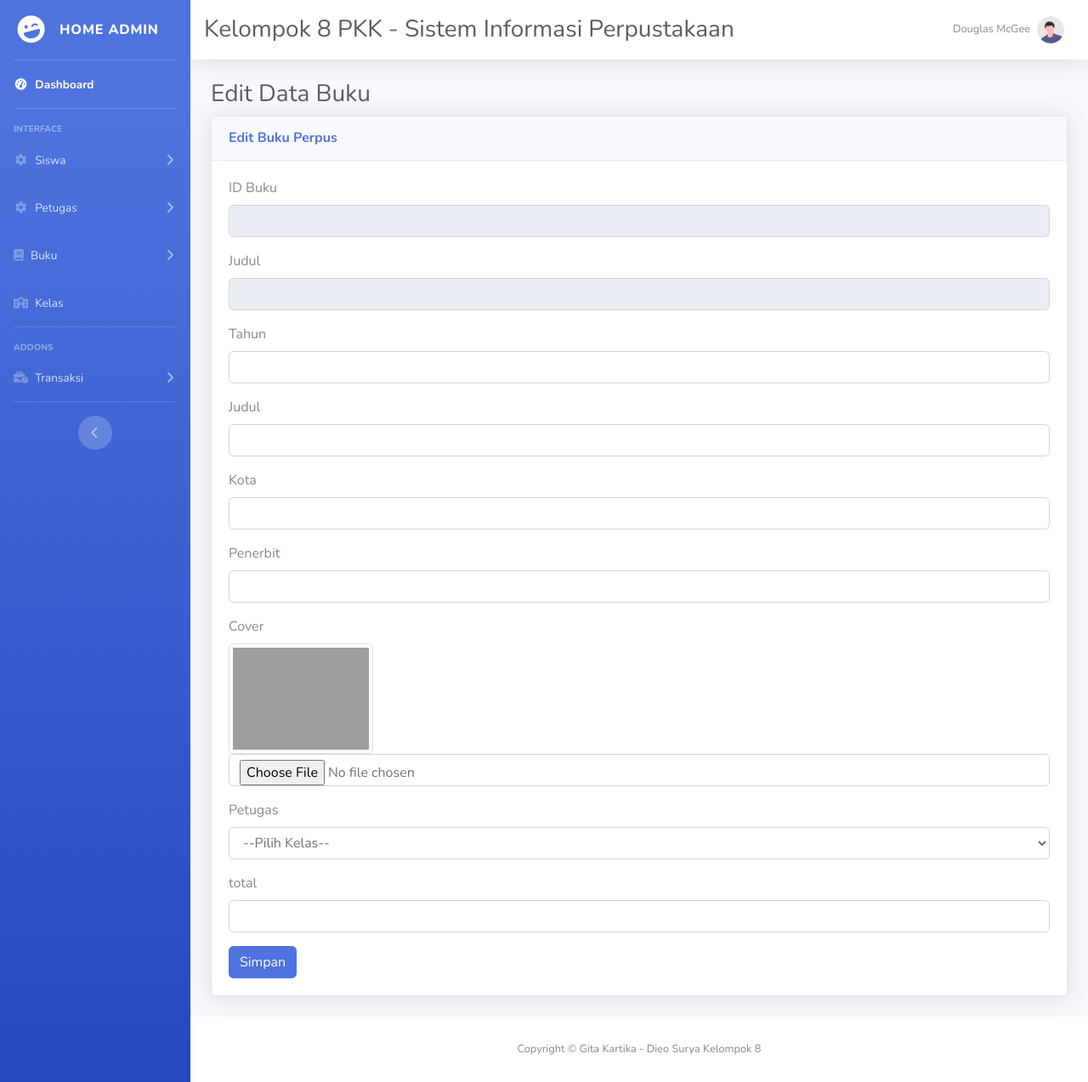
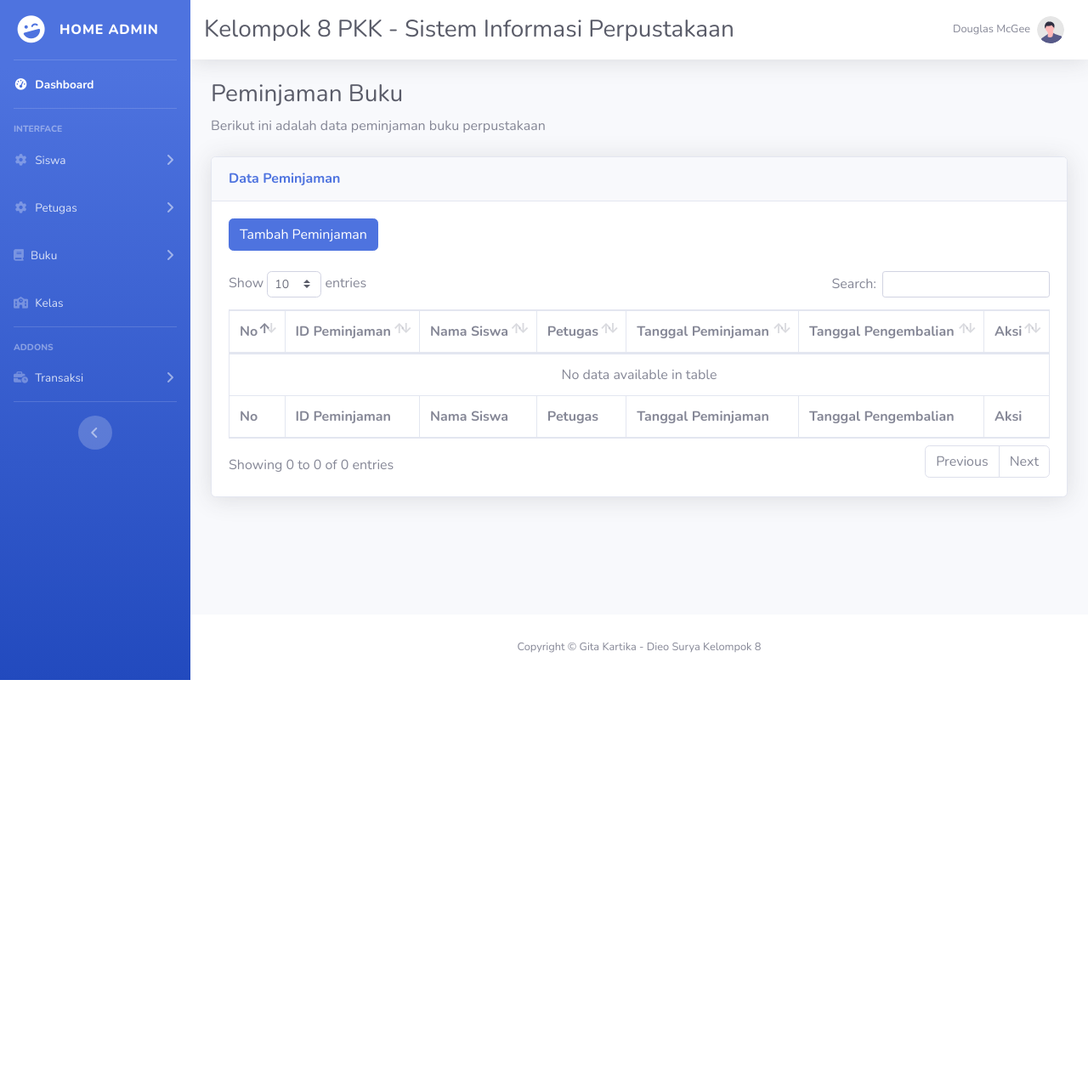
Before and after one commit to dieosurya867/Kelompok8PKK, a PHP site: page /admin/pinjam.php in a window 1280 px wide. Shown: the whole page at 85% size. After the commit the page ends 800 px from the top, so only its background shows below. Run offline with PHP 8.4, Linux system fonts and the light colour scheme; data that the repository does not hold is empty; some libraries are stand-ins or nearby versions; grey boxes are pictures that could not be loaded.

Commit message:
nyoba tampil data peminjaman(masih error)

```diff
--- a/admin/pinjam.php
+++ b/admin/pinjam.php
@@ -2,175 +2,141 @@
 include '../function/config.php';
 include '../function/function.php';
 
+// Gita
+//hapus data
+if (isset($_GET['id_peminjaman'])) {
+    $id_peminjaman = $_GET['id_peminjaman'];
+    $query = delete("peminjaman", "id_peminjaman", "$id_peminjaman");
+
+    if ($query) {
+        echo "<div class='alert alert-info'> Data berhasil dihapus.</div>";
+    } else {
+        echo "<div class='alert alert-danger'> Data Gagal dihapus.</div>";
+    }
+}
+
 ?>
+
 <!DOCTYPE html>
 <html lang="en">
-
 <head>
-
-    <meta charset="utf-8">
+    <meta charset="UTF-8">
     <meta http-equiv="X-UA-Compatible" content="IE=edge">
-    <meta name="viewport" content="width=device-width, initial-scale=1, shrink-to-fit=no">
-    <meta name="description" content="">
-    <meta name="author" content="">
-
-    <title>Edit Data Buku</title>
+    <meta name="viewport" content="width=device-width, initial-scale=1.0">
+    <title>Data Peminjaman</title>
 
      <!-- Custom fonts for this template -->
      <link href="vendor/fontawesome-free/css/all.min.css" rel="stylesheet" type="text/css" />
     <script src="https://kit.fontawesome.com/7b36e01bb8.js" crossorigin="anonymous"></script>
-    <link href="https://fonts.googleapis.com/css?family=Nunito:200,200i,300,300i,400,400i,600,600i,700,700i,800,800i,900,900i" rel="stylesheet" />
+    <link
+        href="https://fonts.googleapis.com/css?family=Nunito:200,200i,300,300i,400,400i,600,600i,700,700i,800,800i,900,900i"
+        rel="stylesheet" />
 
     <!-- Custom styles for this template -->
     <link href="../css/sb-admin-2.min.css" rel="stylesheet">
 
     <!-- Custom styles for this page -->
     <link href="../vendor/datatables/dataTables.bootstrap4.min.css" rel="stylesheet">
-
 </head>
-
 <body id="page-top">
-
-    <!-- Front End & Back End Gita Kartika Pariwara -->
      <!-- Page Wrapper -->
      <div id="wrapper">
         <?php include("sidebar.php") ?>
-
         <!-- Content Wrapper -->
         <div id="content-wrapper" class="d-flex flex-column">
         <?php include("topbar.php") ?>
-
             <!-- Main Content -->
             <div id="content">
+                <!-- Back End Gita Kartika Pariwara -->
 
                 <!-- Begin Page Content -->
                 <div class="container-fluid">
 
-                    <!-- Page Heading -->
-                    <h1 class="h3 mb-2 text-gray-800">Edit Data Buku</h1>
+                    <!-- Page Heading  Gita-->
+                    <h1 class="h3 mb-2 text-gray-800">Peminjaman Buku</h1>
+                    <p class="mb-4">Berikut ini adalah data peminjaman buku perpustakaan</p>
 
-                    <!-- Gita -->
-                    <!-- DataTales Example -->
+                    <!-- DataTales Example Gita-->
                     <div class="card shadow mb-4">
                         <div class="card-header py-3">
-                            <h6 class="m-0 font-weight-bold text-primary">Edit Buku Perpus</h6>
+                            <h6 class="m-0 font-weight-bold text-primary">Data Peminjaman</h6>
                         </div>
                         <div class="card-body">
+                            <div class="table-responsive">
+                                <a href="add_peminjaman.php" class="btn btn-primary">
+                                    Tambah Peminjaman
+                                </a> <br><br>
+
+                                <table class="table table-bordered" id="dataTable" width="100%" cellspacing="0">
+                                    <thead>
+                                        <tr>
+                                            <th>No</th>
+                                            <th>ID Peminjaman</th>
+                                            <th>Nama Siswa</th>
+                                            <th>Petugas</th>
+                                            <th>Tanggal Peminjaman</th>
+                                            <th>Tanggal Pengembalian</th>
+                                            <th>Aksi</th>
+                                        </tr>
+                                    </thead>
+                                    <tfoot>
+                                        <tr>
+                                            <th>No</th>
+                                            <th>ID Peminjaman</th>
+                                            <th>Nama Siswa</th>
+                                            <th>Petugas</th>
+                                            <th>Tanggal Peminjaman</th>
+                                            <th>Tanggal Pengembalian</th>
+                                            <th>Aksi</th>
+                                        </tr>
+                                    </tfoot>
+                                    <tbody>
+                                        <!-- Gita -->
                                         <?php
-                            if (isset($_GET['id_buku'])) {
-                                $id_buku = $_GET["id_buku"];
-                                $edit = edit("buku", "id_buku", "$id_buku");
-                                $data = mysqli_fetch_assoc($edit);
-                            }
+                                    //$condition = 'peminjaman.id_siswa = siswa.nis, peminjaman.id_petugas = petugas.nip';
+                                    //$ambil = read_join('peminjaman, siswa, petugas', $condition, 'id_peminjaman');
+                                    $query = "SELECT FROM peminjaman JOIN siswa ON peminjaman.id_siswa = siswa.nis JOIN petugas ON peminjaman.id_petugas = petugas.nip ORDER BY id_peminjaman DESC";
+                                    //var_dump($condition); die;
+                                    $no = 1;
+                                    while ($data = mysqli_fetch_assoc($query)) {
                                     ?>
-                            <form action="update_buku.php" method="POST" enctype="multipart/form-data">
-                                <div class="mb-3">
-                                    <label for="" class="form-label">ID Buku</label>
-                                    <input type="text" class="form-control" name="id_buku" value="<?php echo $data['id_buku'] ?>" readonly>
-                                </div>
-                                <div class="mb-3">
-                                    <label for="" class="form-label">Judul</label>
-                                    <input type="text" class="form-control" name="judul" id="" value="<?php echo $data['judul'] ?>" readonly>
-                                </div>
-                                <div class="mb-3">
-                                    <label for="" class="form-label">Tahun</label>
-                                    <input type="text" class="form-control" name="tahun" id="" value="<?php echo $data['tahun'] ?>">
-
-                                </div>
-                                <div class="mb-3">
-                                    <label for="" class="form-label">Judul</label>
-                                    <input type="text" class="form-control" name="judul" id="" value="<?php echo $data['judul'] ?>">
-
-                                </div>
-                                <div class="mb-3">
-                                    <label for="" class="form-label">Kota</label>
-                                    <input type="text" class="form-control" name="kota" id="" value="<?php echo $data['kota'] ?>">
-
-                                </div>
-                                <div class="mb-3">
-                                    <label for="" class="form-label">Penerbit</label>
-                                    <input type="text" class="form-control" name="penerbit" id="" value="<?php echo $data['penerbit'] ?>">
-
-                                </div>
-                                <div class="mb-3">
-                                    <label for="" class="form-label">Cover</label> <br>
-                                    <img class="img-thumbnail" src="../foto/<?= $data['cover'] ?>" alt="foto" style="width:170px">
-                                    <input type="file" class="form-control" name="cover">
-                                    <input type="hidden" class="form-control" name="cover_old" value="<?php echo $data['cover'] ?>">
-
-                                </div>
-                                <div class="mb-3">
-                                    <label for="pilihkelas">Petugas</label>
-                                    <select class="form-control" name="kelas">
-                                        <option value="">--Pilih Kelas--</option>
-                                        <?php
-                                        $get_data = read('kelas', 'id_kelas');
-                                        while ($data = mysqli_fetch_array($get_data)) {
-                                        ?>
-                                            <option value="<?php echo $data['id_kelas']; ?>">
-                                                <?php echo $data['nama_kelas']; ?>
-                                            </option>
+                                        <tr>
+                                            <td><?= $no;
+                                                $no++ ?></td>
+                                            <td><?= $data['id_peminjaman'] ?></td>
+                                            <td><?= $data['id_siswa'] ?></td>
+                                            <td><?= $data['id_petugas'] ?></td>
+                                            <td><?= $data['tanggal_peminjaman'] ?></td>
+                                            <td><?= $data['tanggal_pengembalian'] ?></td>
+                                            <td colspan="2">
+                                                <a href='edit_peminjaman.php?id_peminjaman=<?php echo htmlspecialchars($data['id_peminjaman']); ?>'
+                                                    class="fa-solid fa-pen-to-square fa-xs btn btn-sm btn-primary"
+                                                    role="button"></a>
+                                                <a href='pinjam.php?id_peminjaman=<?php echo htmlspecialchars($data['id_peminjaman']); ?>'
+                                                    class="fa-solid fa-trash-can btn btn-sm btn-danger" role="button"
+                                                    onclick="return confirm('Are you sure want to delete this?')"></a>
+                                            </td>
+                                        </tr>
                                         <?php
                                     }
                                     ?>
-                                    </select>
+
+                                    </tbody>
+                                </table>
                             </div>
-
-                                <div class="mb-3">
-                                    <label for="" class="form-label">total</label>
-                                    <input type="number" class="form-control" name="stok" id="" value="<?php echo $data['total'] ?>">
-                                </div>
-
-                                <button type="submit" class="btn btn-primary" name="submit">Simpan</button>
-                            </form>
-
-
                         </div>
                     </div>
 
                 </div>
                 <!-- /.container-fluid -->
-
             </div>
+            <?php include("footer.php") ?>
             <!-- End of Main Content -->
-
-
-
-            <!-- Footer -->
-            <?php include("footer.php") ?>
-            <!-- End of Footer -->
-
         </div>
         <!-- End of Content Wrapper -->
-
-    </div>
-    <!-- End of Page Wrapper -->
-
-    <!-- Scroll to Top Button-->
-    <a class="scroll-to-top rounded" href="#page-top">
-        <i class="fas fa-angle-up"></i>
-    </a>
-
-    <!-- Logout Modal-->
-    <div class="modal fade" id="logoutModal" tabindex="-1" role="dialog" aria-labelledby="exampleModalLabel" aria-hidden="true">
-        <div class="modal-dialog" role="document">
-            <div class="modal-content">
-                <div class="modal-header">
-                    <h5 class="modal-title" id="exampleModalLabel">Ready to Leave?</h5>
-                    <button class="close" type="button" data-dismiss="modal" aria-label="Close">
-                        <span aria-hidden="true">×</span>
-                    </button>
-                </div>
-                <div class="modal-body">Select "Logout" below if you are ready to end your current session.</div>
-                <div class="modal-footer">
-                    <button class="btn btn-secondary" type="button" data-dismiss="modal">Cancel</button>
-                    <a class="btn btn-primary" href="login.html">Logout</a>
-                </div>
-            </div>
-        </div>
     </div>
 
-    <!-- Gita -->
+    <!-- End of Page Wrapper -->
 
 
 <!-- Bootstrap core JavaScript-->
@@ -189,7 +155,8 @@ include '../function/function.php';
 
     <!-- Page level custom scripts -->
     <script src="../js/demo/datatables-demo.js"></script>
-
+    <!-- Link Icon Ionic-->
+    <script type="module" src="https://unpkg.com/ionicons@5.5.2/dist/ionicons/ionicons.esm.js"></script>
+    <script nomodule src="https://unpkg.com/ionicons@5.5.2/dist/ionicons/ionicons.js"></script>
 </body>
-
 </html>
--- a/admin/sidebar.php
+++ b/admin/sidebar.php
@@ -104,7 +104,7 @@
         <div id="collapsePages" class="collapse" aria-labelledby="headingPages" data-parent="#accordionSidebar">
             <div class="bg-white py-2 collapse-inner rounded">
                 <h6 class="collapse-header">Menu:</h6>
-                <a class="collapse-item" href="../admin/peminjaman.php">Peminjaman Buku</a>
+                <a class="collapse-item" href="../admin/pinjam.php">Peminjaman Buku</a>
                 <a class="collapse-item" href="../admin/pengembalian.php">Pengembalian Buku</a>
 
             </div>
```
Also changed, not shown: admin/add_peminjaman.php (added, +202 -0 lines). Lines whose indentation alone changed are shown as unchanged.
